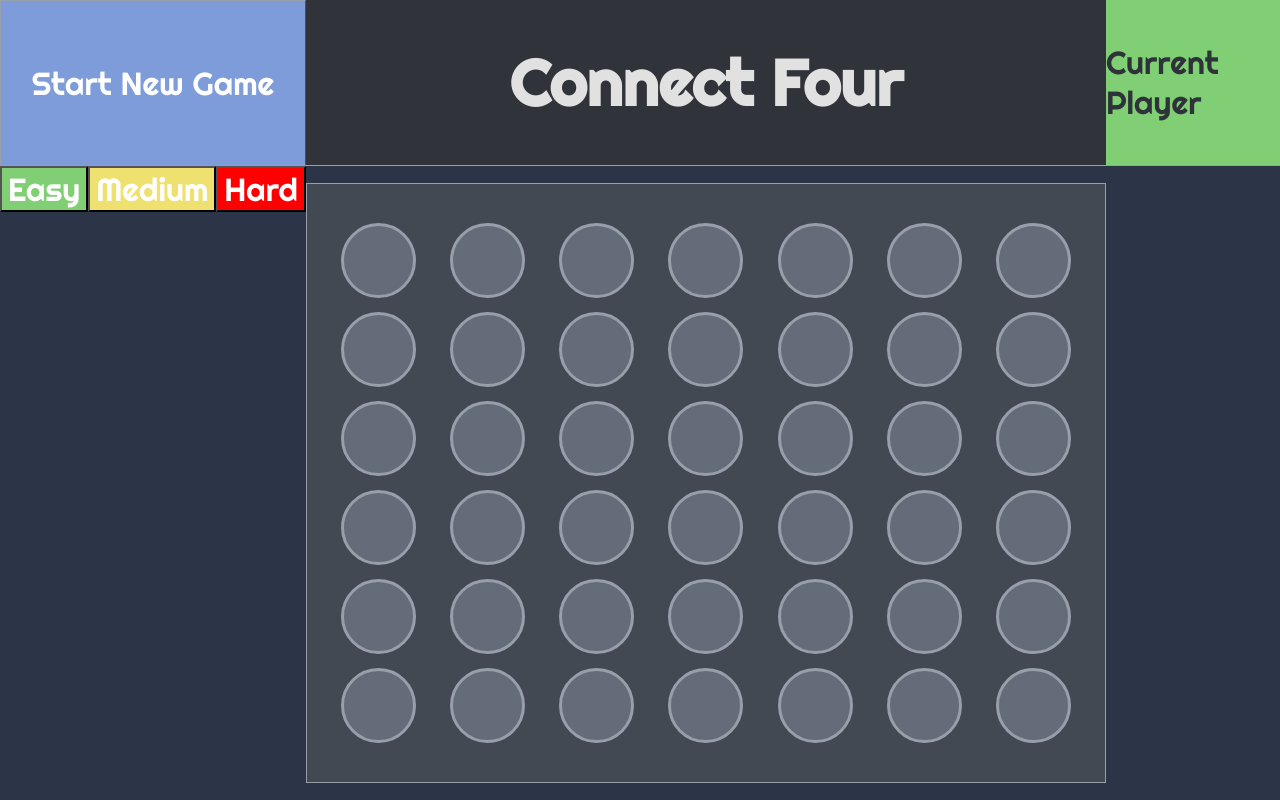
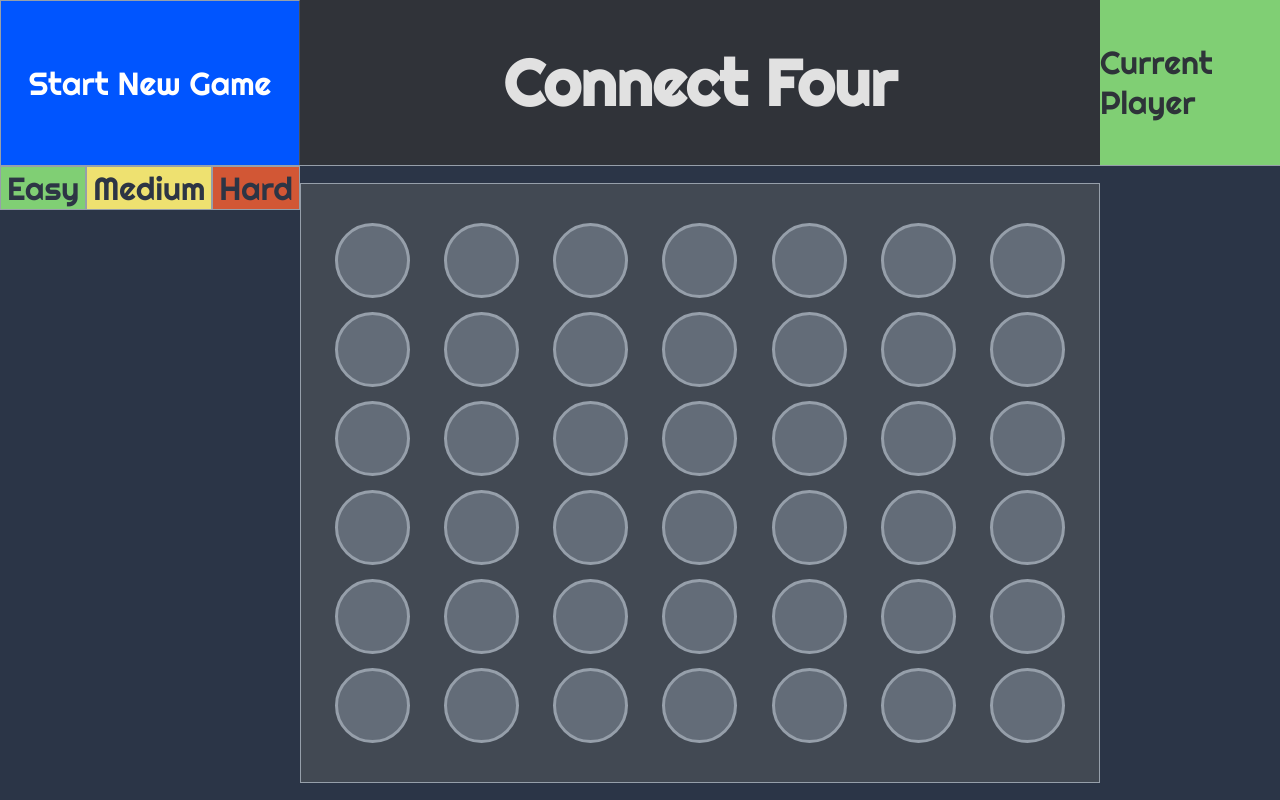
Before and after one commit to woojinv/CONNECT-4, a plain HTML site: page index.html in a window 1280 px wide. Drawn offline with Linux system fonts and the light colour scheme.

Commit message:
button hover effects

```diff
--- a/css/main.css
+++ b/css/main.css
@@ -15,7 +15,7 @@ body {
 
 #start-new-game {
   background-color: rgb(101 153 237);
-  color: rgb(255, 255, 255);
+  color: rgb(46 51 58);
   font-size: xx-large;
   border-bottom: solid;
   border-color: rgb(150 159 170);
@@ -42,20 +42,39 @@ body {
 
 .game-mode-buttons {
   font-size: xx-large;
-  color: white;
+  color: rgb(45	53	69);
   width: -webkit-fill-available;
+  border: solid;
+  border-color: rgb(150 159 170);
+  border-width: 1px;
 }
 
 #easy {
   background-color:rgb(128 207 116);
 }
 
+#easy:hover {
+  background-color:rgb(34, 255, 0);
+  color: white;
+}
+
 #medium {
   background-color: rgb(238	225	112	);
 }
 
+#medium:hover {
+  background-color: rgb(255, 230, 0) ;
+  color:white;
+}
+
 #hard {
-  background-color: red;
+  background-color: rgb(210	87	53	);
+}
+
+#hard:hover {
+  background-color: rgb(255, 55, 0);
+  color:white;
+
 }
 
 
@@ -107,7 +126,8 @@ body {
   background-color:darkslateblue;
 }
 #start-new-game:hover {
-  background-color: rgb(125	156	217	);
+  background-color: rgb(0, 85, 255);
+  color: white;
 }
 
 .flex-ctr-buttons {
```
